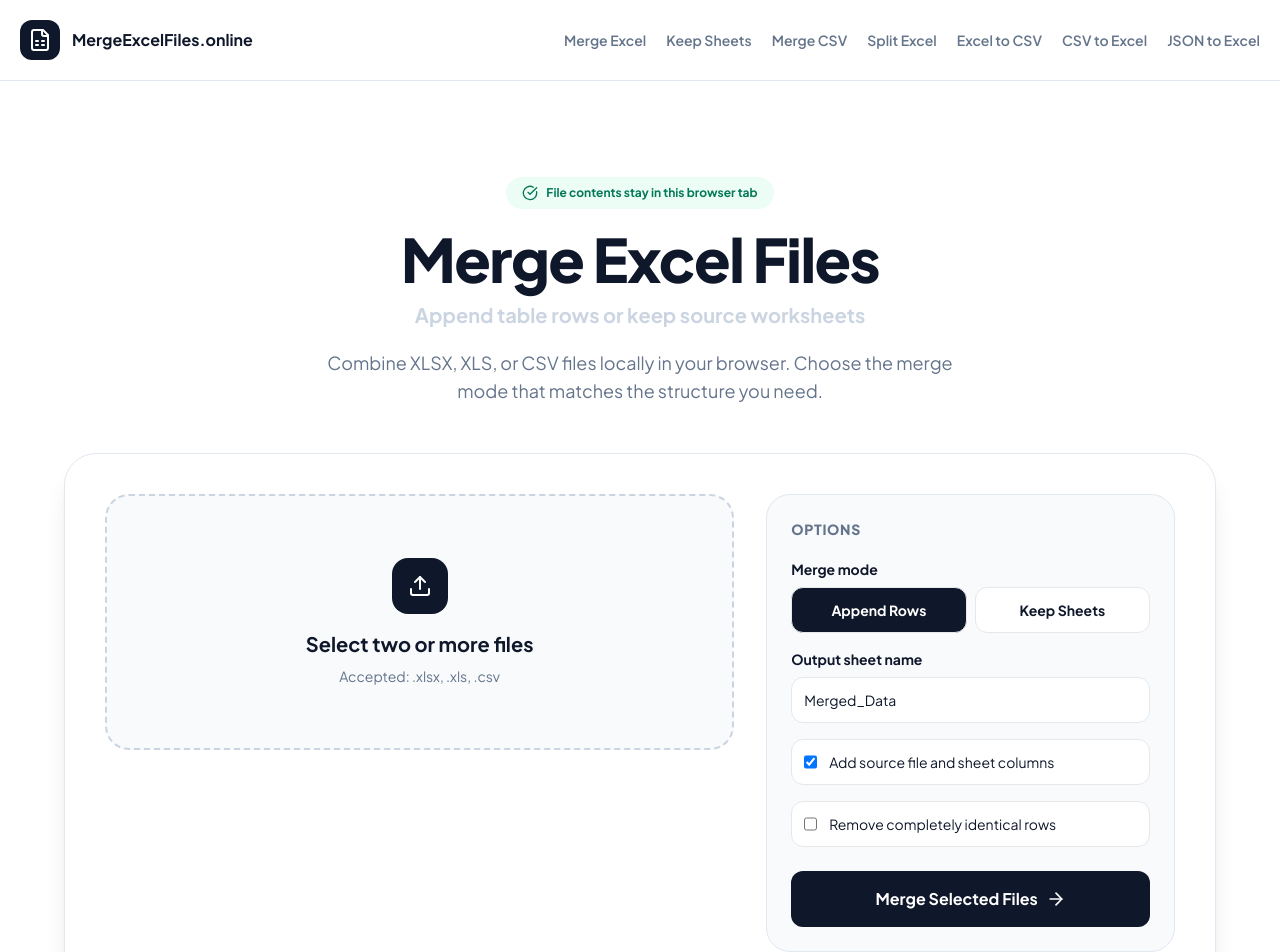
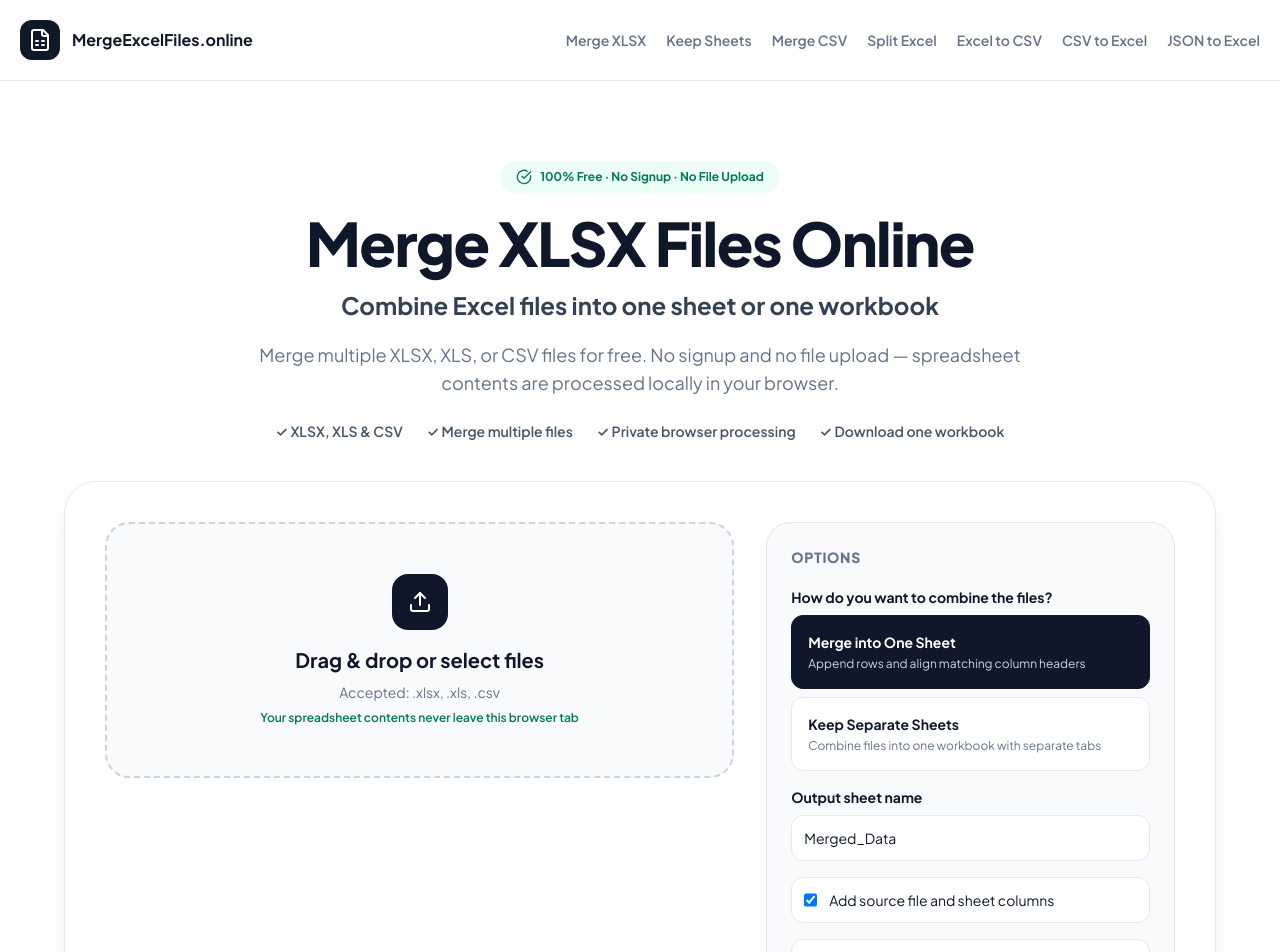
Before and after one commit to foxigaoqian/excelmergefiles, a React (Vite) app: page / in a window 1280 px wide. Shown: the top 952 px of the page. Built offline with nearby package versions, Linux system fonts and the light colour scheme.

Commit message:
Optimize XLSX landing page and merge UX

```diff
--- a/ToolApp.tsx
+++ b/ToolApp.tsx
@@ -20,7 +20,7 @@ import {
 } from './utils/excelProcessor';
 
 const ROUTES = [
-  ['/', 'Merge Excel'],
+  ['/', 'Merge XLSX'],
   ['/merge-excel-files-keep-sheets/', 'Keep Sheets'],
   ['/merge-csv-files/', 'Merge CSV'],
   ['/split-excel-by-rows/', 'Split Excel'],
@@ -41,15 +41,15 @@ type ToolConfig = {
 
 const CONFIG: Record<ToolType, ToolConfig> = {
   merge: {
-    title: 'Merge Excel Files',
-    subtitle: 'Append table rows or keep source worksheets',
-    description: 'Combine XLSX, XLS, or CSV files locally in your browser. Choose the merge mode that matches the structure you need.',
+    title: 'Merge XLSX Files Online',
+    subtitle: 'Combine Excel files into one sheet or one workbook',
+    description: 'Merge multiple XLSX, XLS, or CSV files for free. No signup and no file upload — spreadsheet contents are processed locally in your browser.',
     accept: '.xlsx,.xls,.csv',
     multiple: true,
-    button: 'Merge Selected Files',
+    button: 'Merge Excel Files',
     limits: [
-      'Append Rows converts every worksheet into table rows and expects headers in the first row.',
-      'Keep Sheets copies source worksheets into one workbook where supported by the spreadsheet library.',
+      'Merge into One Sheet converts worksheet tables into rows and expects headers in the first row.',
+      'Keep Separate Sheets copies supported source worksheets into one workbook and keeps them as separate tabs.',
       'Charts, macros, external connections, advanced styling, and unsupported Excel features may change or be removed.',
     ],
   },
@@ -139,6 +139,7 @@ export default function ToolApp({ initialTool = 'merge', initialMergeMode = 'app
   const config = CONFIG[initialTool];
   const [files, setFiles] = useState<FileItem[]>([]);
   const [processing, setProcessing] = useState(false);
+  const [dragActive, setDragActive] = useState(false);
   const [error, setError] = useState('');
   const [results, setResults] = useState<Array<{ blob: Blob; name: string }>>([]);
   const [mergeOptions, setMergeOptions] = useState<MergeOptions>({
@@ -149,16 +150,27 @@ export default function ToolApp({ initialTool = 'merge', initialMergeMode = 'app
   });
   const [splitOptions, setSplitOptions] = useState<SplitOptions>({ rowsPerFile: 1000 });
   const allowed = useMemo(() => new Set(config.accept.split(',').map((item) => item.trim())), [config.accept]);
+  const selectedBytes = useMemo(() => files.reduce((sum, item) => sum + item.size, 0), [files]);
+  const outputBytes = useMemo(() => results.reduce((sum, result) => sum + result.blob.size, 0), [results]);
 
-  function selectFiles(event: React.ChangeEvent<HTMLInputElement>) {
-    const selected = Array.from(event.target.files || []);
+  function addFiles(selected: File[]) {
     const rejected = selected.filter((file) => !allowed.has(extension(file.name)));
     const accepted = selected.filter((file) => allowed.has(extension(file.name)));
     setError(rejected.length ? `Unsupported file type: ${rejected.map((file) => file.name).join(', ')}` : '');
     const items = accepted.map((file) => ({ id: crypto.randomUUID(), file, name: file.name, size: file.size, status: 'pending' as const }));
     setFiles((current) => (config.multiple ? [...current, ...items] : items.slice(0, 1)));
     setResults([]);
+  }
+
+  function selectFiles(event: React.ChangeEvent<HTMLInputElement>) {
+    addFiles(Array.from(event.target.files || []));
     event.target.value = '';
+  }
+
+  function dropFiles(event: React.DragEvent<HTMLLabelElement>) {
+    event.preventDefault();
+    setDragActive(false);
+    addFiles(Array.from(event.dataTransfer.files || []));
   }
 
   function move(index: number, offset: -1 | 1) {
@@ -225,23 +237,35 @@ export default function ToolApp({ initialTool = 'merge', initialMergeMode = 'app
       </header>
 
       <main>
-        <section className="border-b border-slate-100 px-5 py-16 md:py-24">
+        <section className="border-b border-slate-100 px-5 py-14 md:py-20">
           <div className="mx-auto max-w-6xl">
-            <div className="mx-auto mb-12 max-w-3xl text-center">
-              <div className="mb-5 inline-flex items-center gap-2 rounded-full bg-emerald-50 px-4 py-2 text-xs font-bold text-emerald-700"><CheckCircle className="h-4 w-4" />File contents stay in this browser tab</div>
+            <div className="mx-auto mb-10 max-w-4xl text-center">
+              {initialTool === 'merge' ? (
+                <div className="mb-5 inline-flex items-center gap-2 rounded-full bg-emerald-50 px-4 py-2 text-xs font-bold text-emerald-700"><CheckCircle className="h-4 w-4" />100% Free · No Signup · No File Upload</div>
+              ) : (
+                <div className="mb-5 inline-flex items-center gap-2 rounded-full bg-emerald-50 px-4 py-2 text-xs font-bold text-emerald-700"><CheckCircle className="h-4 w-4" />File contents stay in this browser tab</div>
+              )}
               <h1 className="text-4xl font-black tracking-tight md:text-6xl">{config.title}</h1>
-              <p className="mt-3 text-xl font-bold text-slate-300">{config.subtitle}</p>
-              <p className="mx-auto mt-5 max-w-2xl text-base leading-relaxed text-slate-500 md:text-lg">{config.description}</p>
+              <p className="mt-4 text-xl font-bold text-slate-700 md:text-2xl">{config.subtitle}</p>
+              <p className="mx-auto mt-5 max-w-3xl text-base leading-relaxed text-slate-500 md:text-lg">{config.description}</p>
+              {initialTool === 'merge' && <div className="mx-auto mt-6 flex max-w-3xl flex-wrap items-center justify-center gap-x-6 gap-y-2 text-sm font-semibold text-slate-600"><span>✓ XLSX, XLS & CSV</span><span>✓ Merge multiple files</span><span>✓ Private browser processing</span><span>✓ Download one workbook</span></div>}
             </div>
 
             <div className="grid gap-8 rounded-[32px] border border-slate-200 bg-white p-6 shadow-xl md:p-10 lg:grid-cols-5">
               <div className="space-y-5 lg:col-span-3">
-                <label className="relative flex min-h-64 cursor-pointer flex-col items-center justify-center rounded-3xl border-2 border-dashed border-slate-300 bg-slate-50 p-8 text-center hover:border-slate-900 hover:bg-white">
+                <label
+                  onDragOver={(event) => { event.preventDefault(); setDragActive(true); }}
+                  onDragLeave={() => setDragActive(false)}
+                  onDrop={dropFiles}
+                  className={`relative flex min-h-64 cursor-pointer flex-col items-center justify-center rounded-3xl border-2 border-dashed p-8 text-center transition ${dragActive ? 'border-emerald-500 bg-emerald-50' : 'border-slate-300 bg-slate-50 hover:border-slate-900 hover:bg-white'}`}
+                >
                   <span className="mb-4 flex h-14 w-14 items-center justify-center rounded-2xl bg-slate-900 text-white"><Upload /></span>
-                  <strong className="text-xl">Select {config.multiple ? 'two or more files' : 'one file'}</strong>
+                  <strong className="text-xl">{dragActive ? 'Drop files here' : `Drag & drop or select ${config.multiple ? 'files' : 'a file'}`}</strong>
                   <span className="mt-2 text-sm text-slate-500">Accepted: {config.accept.replaceAll(',', ', ')}</span>
+                  {initialTool === 'merge' && <span className="mt-2 text-xs font-semibold text-emerald-700">Your spreadsheet contents never leave this browser tab</span>}
                   <input type="file" className="absolute inset-0 cursor-pointer opacity-0" accept={config.accept} multiple={config.multiple} onChange={selectFiles} />
                 </label>
+                {!!files.length && <div className="flex flex-wrap items-center justify-between gap-2 rounded-xl bg-slate-900 px-4 py-3 text-sm text-white"><strong>{files.length} {files.length === 1 ? 'file' : 'files'} selected</strong><span className="text-slate-300">{sizeLabel(selectedBytes)} total · processed locally</span></div>}
                 {files.map((file, index) => (
                   <div key={file.id} className="flex items-center gap-2 rounded-xl border border-slate-200 bg-slate-50 p-3">
                     <div className="min-w-0 flex-1"><p className="truncate text-sm font-bold">{file.name}</p><p className="text-xs text-slate-400">{sizeLabel(file.size)}</p></div>
@@ -255,14 +279,14 @@ export default function ToolApp({ initialTool = 'merge', initialMergeMode = 'app
               <aside className="rounded-3xl border border-slate-200 bg-slate-50 p-6 lg:col-span-2">
                 <h2 className="text-sm font-black uppercase tracking-wider text-slate-500">Options</h2>
                 {(initialTool === 'merge' || initialTool === 'merge-csv') && <div className="mt-5 space-y-4">
-                  {initialTool === 'merge' && <div><label className="mb-2 block text-sm font-bold">Merge mode</label><div className="grid grid-cols-2 gap-2"><button type="button" onClick={() => setMergeOptions((value) => ({ ...value, mode: 'append-rows' }))} className={`rounded-xl border p-3 text-sm font-bold ${mergeOptions.mode === 'append-rows' ? 'bg-slate-900 text-white' : 'bg-white'}`}>Append Rows</button><button type="button" onClick={() => setMergeOptions((value) => ({ ...value, mode: 'keep-sheets' }))} className={`rounded-xl border p-3 text-sm font-bold ${mergeOptions.mode === 'keep-sheets' ? 'bg-slate-900 text-white' : 'bg-white'}`}>Keep Sheets</button></div></div>}
+                  {initialTool === 'merge' && <div><label className="mb-2 block text-sm font-bold">How do you want to combine the files?</label><div className="grid gap-2"><button type="button" onClick={() => setMergeOptions((value) => ({ ...value, mode: 'append-rows' }))} className={`rounded-xl border p-4 text-left ${mergeOptions.mode === 'append-rows' ? 'border-slate-900 bg-slate-900 text-white' : 'bg-white'}`}><strong className="block text-sm">Merge into One Sheet</strong><span className={`mt-1 block text-xs ${mergeOptions.mode === 'append-rows' ? 'text-slate-300' : 'text-slate-500'}`}>Append rows and align matching column headers</span></button><button type="button" onClick={() => setMergeOptions((value) => ({ ...value, mode: 'keep-sheets' }))} className={`rounded-xl border p-4 text-left ${mergeOptions.mode === 'keep-sheets' ? 'border-slate-900 bg-slate-900 text-white' : 'bg-white'}`}><strong className="block text-sm">Keep Separate Sheets</strong><span className={`mt-1 block text-xs ${mergeOptions.mode === 'keep-sheets' ? 'text-slate-300' : 'text-slate-500'}`}>Combine files into one workbook with separate tabs</span></button></div></div>}
                   {(initialTool === 'merge-csv' || mergeOptions.mode === 'append-rows') && <><label className="block text-sm font-bold">Output sheet name<input value={mergeOptions.sheetName} maxLength={31} onChange={(event) => setMergeOptions((value) => ({ ...value, sheetName: event.target.value }))} className="mt-2 w-full rounded-xl border border-slate-200 bg-white p-3 font-normal" /></label><label className="flex gap-3 rounded-xl border bg-white p-3 text-sm"><input type="checkbox" checked={mergeOptions.addSourceColumn} onChange={(event) => setMergeOptions((value) => ({ ...value, addSourceColumn: event.target.checked }))} /><span>Add source file and sheet columns</span></label><label className="flex gap-3 rounded-xl border bg-white p-3 text-sm"><input type="checkbox" checked={mergeOptions.removeDuplicates} onChange={(event) => setMergeOptions((value) => ({ ...value, removeDuplicates: event.target.checked }))} /><span>Remove completely identical rows</span></label></>}
                   {initialTool === 'merge' && mergeOptions.mode === 'keep-sheets' && <p className="rounded-xl bg-amber-50 p-3 text-sm text-amber-800">Verify formulas, styles, charts, macros, and external links after download.</p>}
                 </div>}
                 {initialTool === 'splitter' && <label className="mt-5 block text-sm font-bold">Rows per output file<input type="number" min="1" max="1000000" value={splitOptions.rowsPerFile} onChange={(event) => setSplitOptions({ rowsPerFile: Math.max(1, Number(event.target.value) || 1) })} className="mt-2 w-full rounded-xl border border-slate-200 bg-white p-3 font-normal" /></label>}
                 {!['merge', 'merge-csv', 'splitter'].includes(initialTool) && <p className="mt-5 rounded-xl border bg-white p-4 text-sm leading-relaxed text-slate-600">Review the output carefully. Conversion focuses on table data, not complete workbook feature preservation.</p>}
                 {error && <div role="alert" className="mt-5 rounded-xl border border-red-200 bg-red-50 p-4 text-sm text-red-700"><AlertTriangle className="mr-2 inline h-4 w-4" />{error}</div>}
-                <div className="mt-6">{results.length ? <div className="space-y-3">{results.map((result) => <button key={result.name} type="button" onClick={() => download(result)} className="flex w-full items-center justify-center gap-2 rounded-xl bg-emerald-600 px-4 py-4 font-bold text-white"><Download className="h-5 w-5" />Download {result.name}</button>)}<button type="button" onClick={() => { setFiles([]); setResults([]); }} className="w-full rounded-xl border bg-white p-3 text-sm font-bold">Start again</button></div> : <button type="button" onClick={run} disabled={processing} className="flex w-full items-center justify-center gap-2 rounded-xl bg-slate-900 px-4 py-4 font-bold text-white disabled:opacity-50">{processing ? 'Processing locally...' : config.button}<ArrowRight className="h-5 w-5" /></button>}</div>
+                <div className="mt-6">{results.length ? <div className="space-y-3"><div className="rounded-xl border border-emerald-200 bg-emerald-50 p-4"><div className="flex items-center gap-2 font-bold text-emerald-800"><CheckCircle className="h-5 w-5" />Processing complete</div><p className="mt-2 text-sm leading-relaxed text-emerald-700">{initialTool === 'merge' || initialTool === 'merge-csv' ? `${files.length} files combined into ${results.length} downloadable workbook.` : `${results.length} output ${results.length === 1 ? 'file is' : 'files are'} ready.`} Output size: {sizeLabel(outputBytes)}.</p></div>{results.map((result) => <button key={result.name} type="button" onClick={() => download(result)} className="flex w-full items-center justify-center gap-2 rounded-xl bg-emerald-600 px-4 py-4 font-bold text-white"><Download className="h-5 w-5" />Download {result.name}</button>)}<button type="button" onClick={() => { setFiles([]); setResults([]); }} className="w-full rounded-xl border bg-white p-3 text-sm font-bold">Start again</button></div> : <button type="button" onClick={run} disabled={processing} className="flex w-full items-center justify-center gap-2 rounded-xl bg-slate-900 px-4 py-4 font-bold text-white disabled:opacity-50">{processing ? 'Processing locally...' : config.button}<ArrowRight className="h-5 w-5" /></button>}</div>
               </aside>
             </div>
           </div>
```
